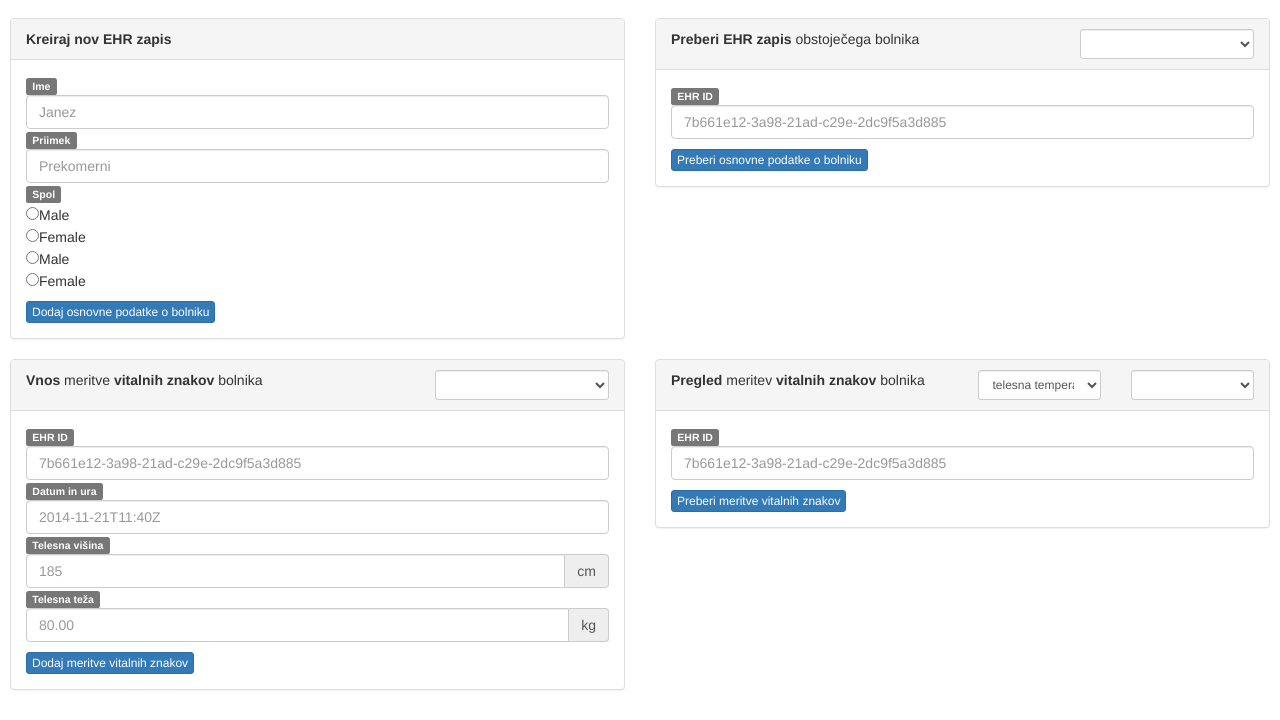
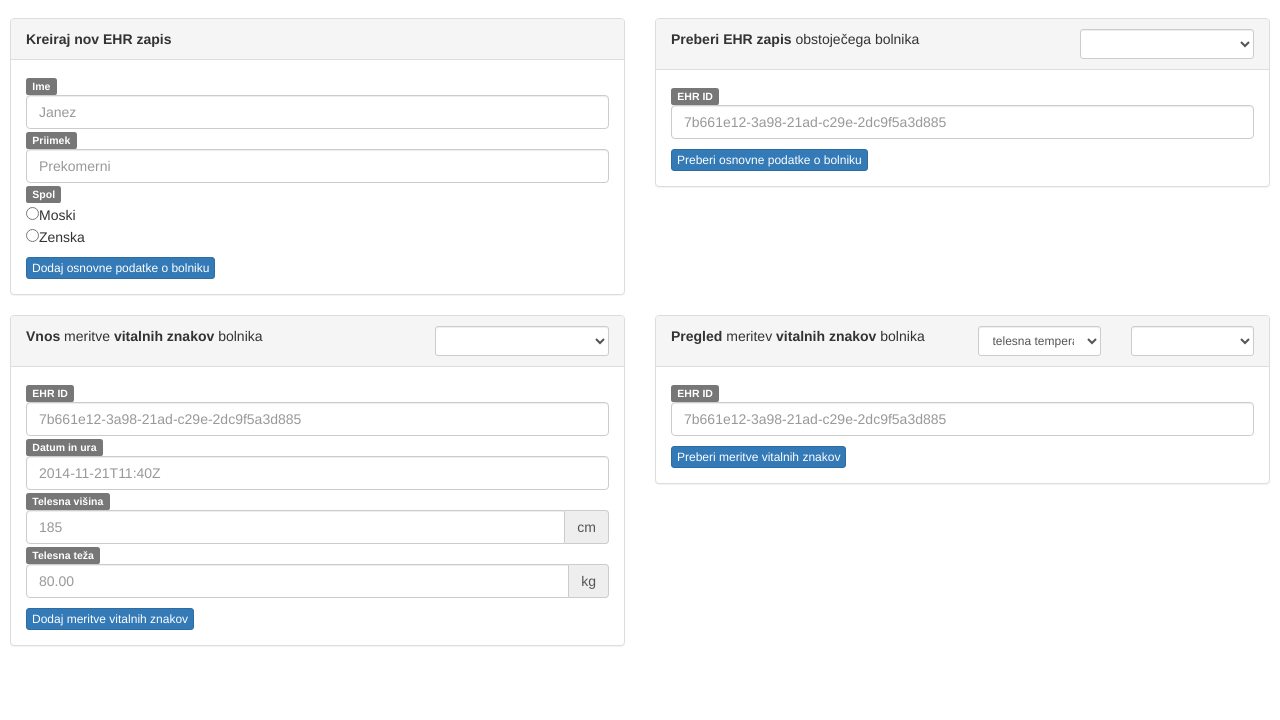
Before and after one commit to EneJsi/TEST, a plain HTML site: page index.html in a window 1280 px wide. Shown: the part 105-825 px from the top of the page. After the commit the page ends 800 px from the top, so only its background shows below. Drawn offline with nearby package versions, Linux system fonts and the light colour scheme.

Commit message:
Doubleee

```diff
--- a/index.html
+++ b/index.html
@@ -28,15 +28,9 @@
 						<span class="label label-default">Ime</span><input id="kreirajIme" type="text" class="form-control input-mini" placeholder="Janez">
 						<span class="label label-default">Priimek</span><input id="kreirajPriimek" type="text" class="form-control" placeholder="Prekomerni">
 						<span class="label label-default">Spol</span><form action="">
-<input type="radio" name="sex" value="male">Male<br>
-<input type="radio" name="sex" value="female">Female
+<input type="radio" name="sex" value="male">Moski<br>
+<input type="radio" name="sex" value="female">Zenska
                                                                                 </form>
-
-						<form action="">
-<input type="radio" name="sex" value="male">Male<br>
-<input type="radio" name="sex" value="female">Female
-</form>
-
 						<button type="button" class="btn btn-primary btn-xs" onclick="kreirajEHRzaBolnika()">Dodaj osnovne podatke o bolniku</button><span id="kreirajSporocilo"></span>
 				  	</div>
 				</div>
```
